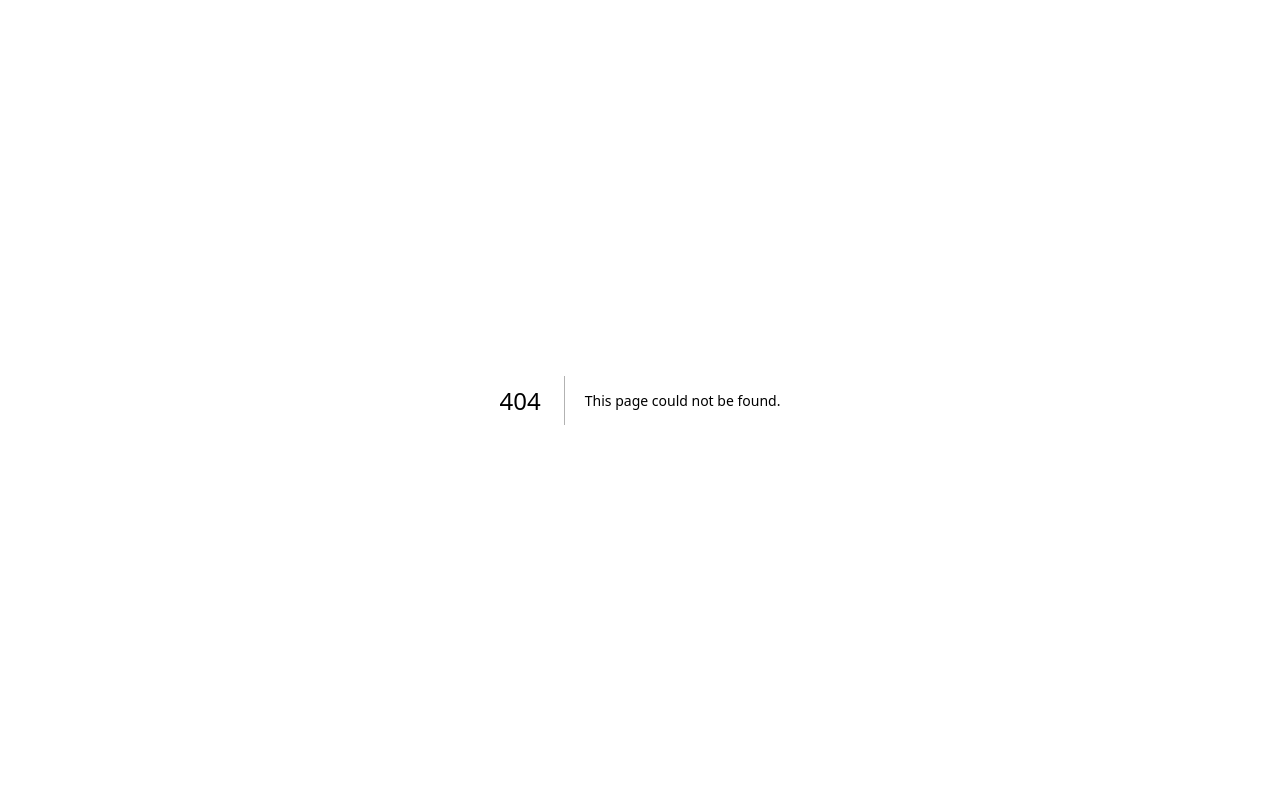
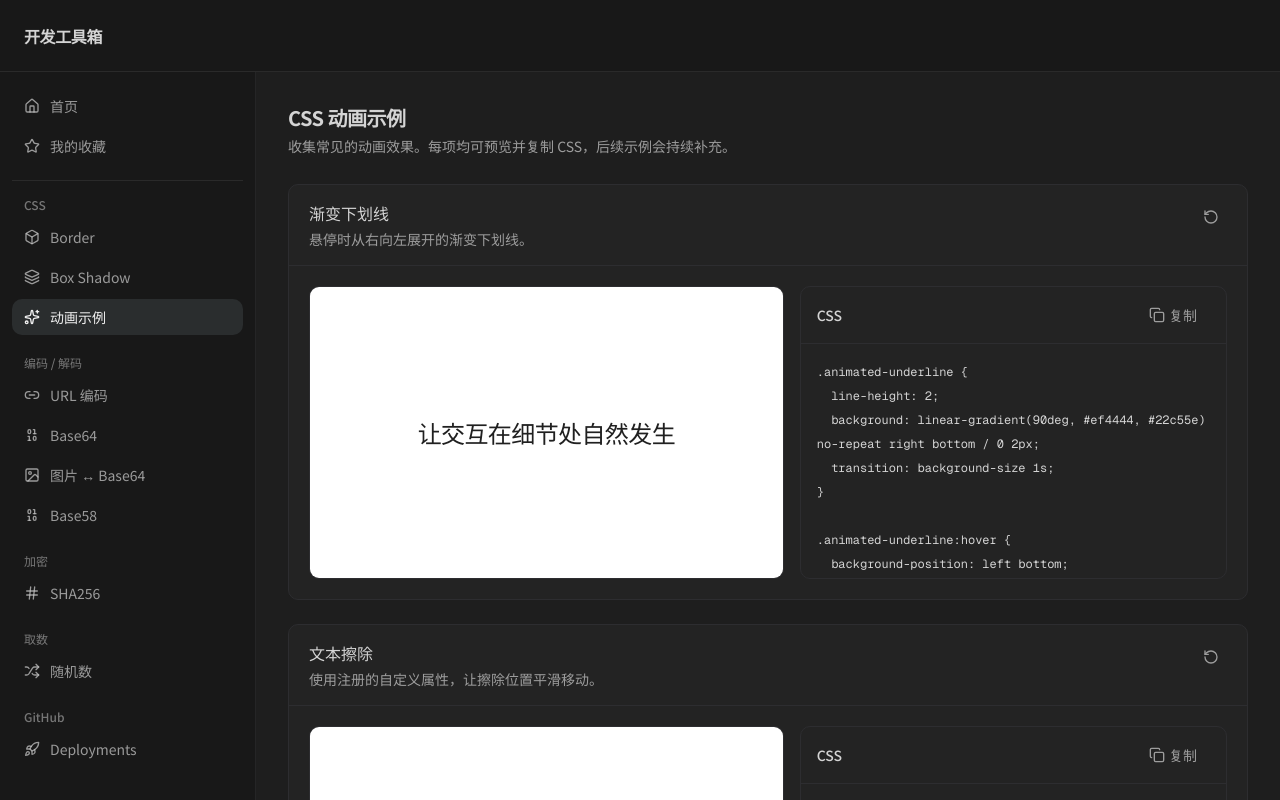
Before and after one commit to VfanLee/VfanLee, a Next.js app: page /tools/css/animations in a window 1280 px wide. Before the commit this address had no page. Built offline with nearby package versions, Linux system fonts and the light colour scheme.

Commit message:
feat: 新增 CSS 动画示例并更新工具分组

```diff
--- /dev/null
+++ b/src/app/tools/css/animations/_page.tsx
@@ -0,0 +1,249 @@
+'use client'
+
+import { RotateCcw } from 'lucide-react'
+import { useState, type ReactNode } from 'react'
+import { CssCodeOutput } from '@/components'
+import { Button } from '@/components/ui'
+
+type AnimationExample = {
+  id: string
+  title: string
+  description: string
+  code: string
+  preview: ReactNode
+}
+
+const underlineCode = `.animated-underline {
+  line-height: 2;
+  background: linear-gradient(90deg, #ef4444, #22c55e) no-repeat right bottom / 0 2px;
+  transition: background-size 1s;
+}
+
+.animated-underline:hover {
+  background-position: left bottom;
+  background-size: 100% 2px;
+}`
+
+const eraserCode = `.text-eraser-container {
+  --surface-color: #fff;
+  position: relative;
+  color: #374151;
+}
+
+@property --erase-position {
+  syntax: '<percentage>';
+  initial-value: 0%;
+  inherits: false;
+}
+
+.text-eraser {
+  --erase-position: 5%;
+  color: transparent;
+  background-image: linear-gradient(
+    to right,
+    var(--surface-color, #fff) var(--erase-position),
+    transparent calc(var(--erase-position) + 50px)
+  );
+  animation: erase 4s forwards;
+}
+
+@keyframes erase {
+  to { --erase-position: 100%; }
+}`
+
+const skeletonCode = `.skeleton {
+  animation: shimmer 1s linear infinite;
+  background-image: linear-gradient(
+    90deg,
+    #e5e7eb 0%,
+    #e5e7eb 30%,
+    #f3f4f6 45%,
+    #e5e7eb 60%,
+    #e5e7eb 100%
+  );
+  background-size: 500%;
+}
+
+@keyframes shimmer {
+  from { background-position: 0%; }
+  to { background-position: 100%; }
+}`
+
+const examples: AnimationExample[] = [
+  {
+    id: 'animated-underline',
+    title: '渐变下划线',
+    description: '悬停时从右向左展开的渐变下划线。',
+    code: underlineCode,
+    preview: (
+      <div className="animation-preview-surface grid min-h-52 place-items-center px-8 text-center sm:px-12">
+        <p className="animated-underline-demo max-w-xl text-xl font-medium tracking-tight text-[#202020] sm:text-2xl">
+          让交互在细节处自然发生
+        </p>
+      </div>
+    ),
+  },
+  {
+    id: 'text-eraser',
+    title: '文本擦除',
+    description: '使用注册的自定义属性，让擦除位置平滑移动。',
+    code: eraserCode,
+    preview: (
+      <div className="eraser-surface animation-preview-surface grid min-h-52 place-items-center px-8 sm:px-12">
+        <div className="text-eraser-container max-w-xl text-center text-lg leading-8 sm:text-xl">
+          <p>让文字在一段时间内逐渐消失，留下清爽的阅读空间。</p>
+          <p className="text-eraser" aria-hidden="true">
+            让文字在一段时间内逐渐消失，留下清爽的阅读空间。
+          </p>
+        </div>
+      </div>
+    ),
+  },
+  {
+    id: 'skeleton',
+    title: '骨架屏',
+    description: '循环流动的高光，为加载过程提供视觉反馈。',
+    code: skeletonCode,
+    preview: (
+      <div className="animation-preview-surface grid min-h-52 place-items-center p-8">
+        <div className="flex w-full max-w-sm items-center gap-4">
+          <div className="skeleton-demo size-14 shrink-0 rounded-full" />
+          <div className="min-w-0 flex-1 space-y-3">
+            <div className="skeleton-demo h-4 w-2/5 rounded-full" />
+            <div className="skeleton-demo h-4 w-full rounded-full" />
+            <div className="skeleton-demo h-4 w-4/5 rounded-full" />
+          </div>
+        </div>
+      </div>
+    ),
+  },
+]
+
+export default function AnimationsPage() {
+  const [previewVersions, setPreviewVersions] = useState<Record<string, number>>({})
+
+  const restartPreview = (id: string) => {
+    setPreviewVersions((current) => ({ ...current, [id]: (current[id] ?? 0) + 1 }))
+  }
+
+  return (
+    <div className="w-full px-4 py-6 sm:px-6 sm:py-8 lg:px-8">
+      <div className="mb-7 max-w-2xl">
+        <h1 className="text-foreground text-xl font-semibold tracking-tight">CSS 动画示例</h1>
+        <p className="text-muted-foreground mt-1 text-sm">
+          收集常见的动画效果。每项均可预览并复制 CSS，后续示例会持续补充。
+        </p>
+      </div>
+
+      <div className="space-y-6">
+        {examples.map((example) => (
+          <section
+            key={example.id}
+            className="border-border bg-card overflow-hidden rounded-lg border lg:flex lg:h-[26rem] lg:flex-col"
+          >
+            <div className="border-border flex items-start justify-between gap-4 border-b px-4 py-4 sm:px-5">
+              <div>
+                <h2 className="text-foreground text-base font-medium">{example.title}</h2>
+                <p className="text-muted-foreground mt-1 text-sm">{example.description}</p>
+              </div>
+              <Button
+                type="button"
+                variant="ghost"
+                size="icon-sm"
+                className="text-muted-foreground hover:text-foreground shrink-0"
+                onClick={() => restartPreview(example.id)}
+                aria-label={`重新播放${example.title}`}
+                title="重新播放动画"
+              >
+                <RotateCcw />
+              </Button>
+            </div>
+            <div className="grid gap-4 p-4 sm:p-5 lg:min-h-0 lg:flex-1 lg:grid-cols-[minmax(0,1fr)_minmax(22rem,0.9fr)]">
+              <div
+                key={previewVersions[example.id] ?? 0}
+                className="border-border overflow-hidden rounded-lg border lg:h-full"
+              >
+                {example.preview}
+              </div>
+              <CssCodeOutput code={example.code} codeClassName="overflow-y-auto" />
+            </div>
+          </section>
+        ))}
+      </div>
+
+      <style jsx global>{`
+        .animation-preview-surface {
+          background: #fff;
+        }
+        @media (min-width: 1024px) {
+          .animation-preview-surface {
+            height: 100%;
+            min-height: 0;
+          }
+        }
+        .animated-underline-demo {
+          line-height: 2;
+          background: linear-gradient(90deg, #ef4444, #22c55e) no-repeat right bottom / 0 2px;
+          transition: background-size 1s;
+        }
+        .animated-underline-demo:hover {
+          background-position: left bottom;
+          background-size: 100% 2px;
+        }
+        .eraser-surface {
+          background: #fff;
+        }
+        .text-eraser-container {
+          --surface-color: #fff;
+          position: relative;
+          color: #374151;
+        }
+        .text-eraser {
+          --erase-position: 5%;
+          position: absolute;
+          inset: 0;
+          margin: 0;
+          color: transparent;
+          background-image: linear-gradient(
+            to right,
+            var(--surface-color) var(--erase-position),
+            transparent calc(var(--erase-position) + 50px)
+          );
+          animation: erase 4s forwards;
+        }
+        .skeleton-demo {
+          animation: shimmer 1s linear infinite;
+          background-image: linear-gradient(90deg, #e5e7eb 0%, #e5e7eb 30%, #f3f4f6 45%, #e5e7eb 60%, #e5e7eb 100%);
+          background-size: 500%;
+        }
+        @property --erase-position {
+          syntax: '<percentage>';
+          initial-value: 0%;
+          inherits: false;
+        }
+        @keyframes erase {
+          to {
+            --erase-position: 100%;
+          }
+        }
+        @keyframes shimmer {
+          from {
+            background-position: 0%;
+          }
+          to {
+            background-position: 100%;
+          }
+        }
+        @media (prefers-reduced-motion: reduce) {
+          .animated-underline-demo {
+            transition-duration: 0.01ms;
+          }
+          .text-eraser,
+          .skeleton-demo {
+            animation-duration: 0.01ms;
+          }
+        }
+      `}</style>
+    </div>
+  )
+}
--- /dev/null
+++ b/src/app/tools/css/animations/page.tsx
@@ -0,0 +1,8 @@
+import type { Metadata } from 'next'
+
+export const metadata: Metadata = {
+  title: 'CSS 动画示例 | Vfan Lee',
+  description: '常见 CSS 动画效果的可预览、可复制示例集合。',
+}
+
+export { default } from './_page'
--- a/src/components/common/css-code-output/index.tsx
+++ b/src/components/common/css-code-output/index.tsx
@@ -3,13 +3,15 @@
 import { useState } from 'react'
 import { Check, Copy } from 'lucide-react'
 import { Button } from '@/components/ui'
-import { copyToClipboard } from '@/utils'
+import { cn, copyToClipboard } from '@/utils'
 
 type CssCodeOutputProps = {
   code: string
+  className?: string
+  codeClassName?: string
 }
 
-export function CssCodeOutput({ code }: CssCodeOutputProps) {
+export function CssCodeOutput({ code, className, codeClassName }: CssCodeOutputProps) {
   const [copied, setCopied] = useState(false)
 
   const handleCopy = async () => {
@@ -22,15 +24,20 @@ export function CssCodeOutput({ code }: CssCodeOutputProps) {
   }
 
   return (
-    <section className="border-border bg-card overflow-hidden rounded-lg border">
-      <div className="border-border flex items-center justify-between border-b px-4 py-3">
+    <section className={cn('border-border bg-card flex h-full flex-col overflow-hidden rounded-lg border', className)}>
+      <div className="border-border flex shrink-0 items-center justify-between border-b px-4 py-3">
         <h2 className="text-foreground text-sm font-medium">CSS</h2>
         <Button type="button" variant="ghost" size="sm" onClick={handleCopy} className="text-muted-foreground">
           {copied ? <Check /> : <Copy />}
-          {copied ? '已复制' : '复制 CSS'}
+          {copied ? '已复制' : '复制'}
         </Button>
       </div>
-      <pre className="text-foreground overflow-x-auto px-4 py-4 font-mono text-xs leading-6 whitespace-pre-wrap">
+      <pre
+        className={cn(
+          'text-foreground min-h-0 flex-1 overflow-x-auto px-4 py-4 font-mono text-xs leading-6 whitespace-pre-wrap',
+          codeClassName,
+        )}
+      >
         {code}
       </pre>
     </section>
--- a/src/components/common/tool-card/index.tsx
+++ b/src/components/common/tool-card/index.tsx
@@ -13,13 +13,11 @@ export function ToolCard({ tool }: ToolCardProps) {
   const favorites = useFavoritesStore((s) => s.favorites)
   const toggleFavorite = useFavoritesStore((s) => s.toggleFavorite)
   const favorited = favorites.includes(tool.href)
-  const Icon = tool.icon
 
   return (
     <div className="border-border hover:border-foreground/20 group bg-card hover:bg-muted/60 relative flex min-h-28 rounded-lg border p-4 transition-colors">
       <Link href={tool.href} className="flex min-w-0 flex-1 flex-col gap-3 pr-11">
-        <div className="flex min-w-0 items-center gap-2.5">
-          <Icon className="text-muted-foreground size-5 shrink-0" />
+        <div className="flex min-w-0 items-center">
           <p className="text-foreground truncate text-base leading-snug font-semibold">{tool.title}</p>
         </div>
         <p className="text-muted-foreground line-clamp-2 text-sm leading-6">{tool.desc}</p>
--- a/src/data/tools.ts
+++ b/src/data/tools.ts
@@ -1,5 +1,5 @@
 import type { LucideIcon } from 'lucide-react'
-import { Binary, Box, Hash, Image, Layers3, Link2, Rocket, Shuffle } from 'lucide-react'
+import { Binary, Box, Hash, Image, Layers3, Link2, Rocket, Sparkles, Shuffle } from 'lucide-react'
 
 export type ToolItem = {
   href: string
@@ -15,6 +15,30 @@ export type ToolGroup = {
 }
 
 export const toolGroups: ToolGroup[] = [
+  {
+    name: 'CSS',
+    description: '常用 CSS 样式的可视化调节工具',
+    tools: [
+      {
+        href: '/tools/css/border',
+        title: 'Border',
+        desc: '可视化调节四边边框与四角圆角',
+        icon: Box,
+      },
+      {
+        href: '/tools/css/box-shadow',
+        title: 'Box Shadow',
+        desc: '可视化编辑多层 box-shadow 阴影',
+        icon: Layers3,
+      },
+      {
+        href: '/tools/css/animations',
+        title: '动画示例',
+        desc: '收录常见且可直接复用的 CSS 动画效果',
+        icon: Sparkles,
+      },
+    ],
+  },
   {
     name: '编码 / 解码',
     description: '常见编码格式的互转工具',
@@ -58,24 +82,6 @@ export const toolGroups: ToolGroup[] = [
     ],
   },
   {
-    name: 'CSS',
-    description: '常用 CSS 样式的可视化调节工具',
-    tools: [
-      {
-        href: '/tools/css/border',
-        title: 'Border',
-        desc: '可视化调节四边边框与四角圆角',
-        icon: Box,
-      },
-      {
-        href: '/tools/css/box-shadow',
-        title: 'Box Shadow',
-        desc: '可视化编辑多层 box-shadow 阴影',
-        icon: Layers3,
-      },
-    ],
-  },
-  {
     name: '取数',
     description: '实用数据生成工具',
     tools: [
```
Also changed, not shown: 1 other file (tests, documents, lock files or other folders).
